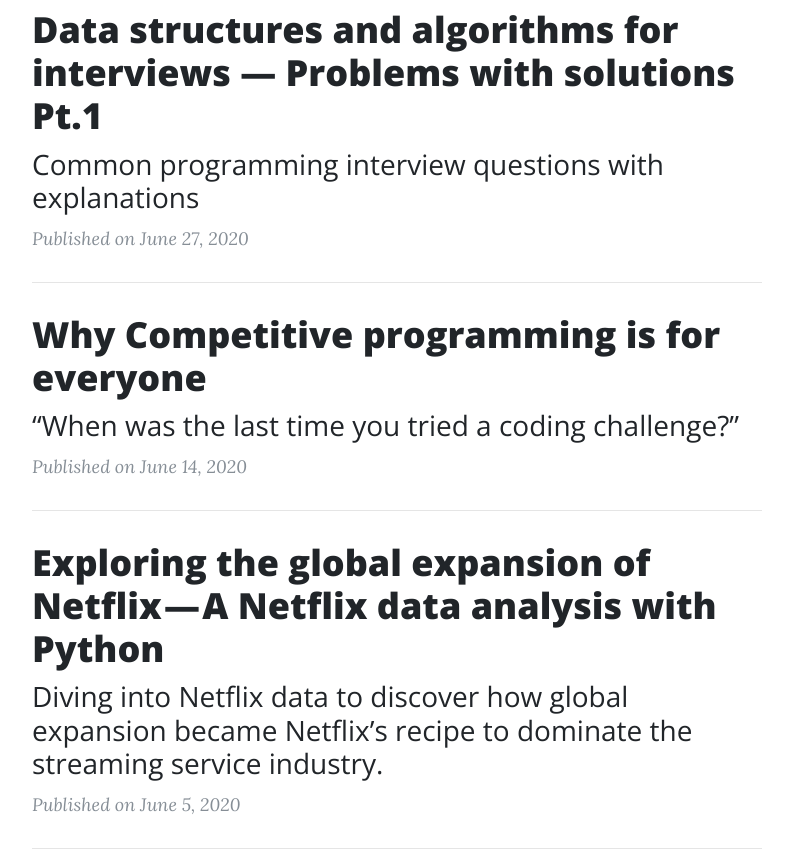
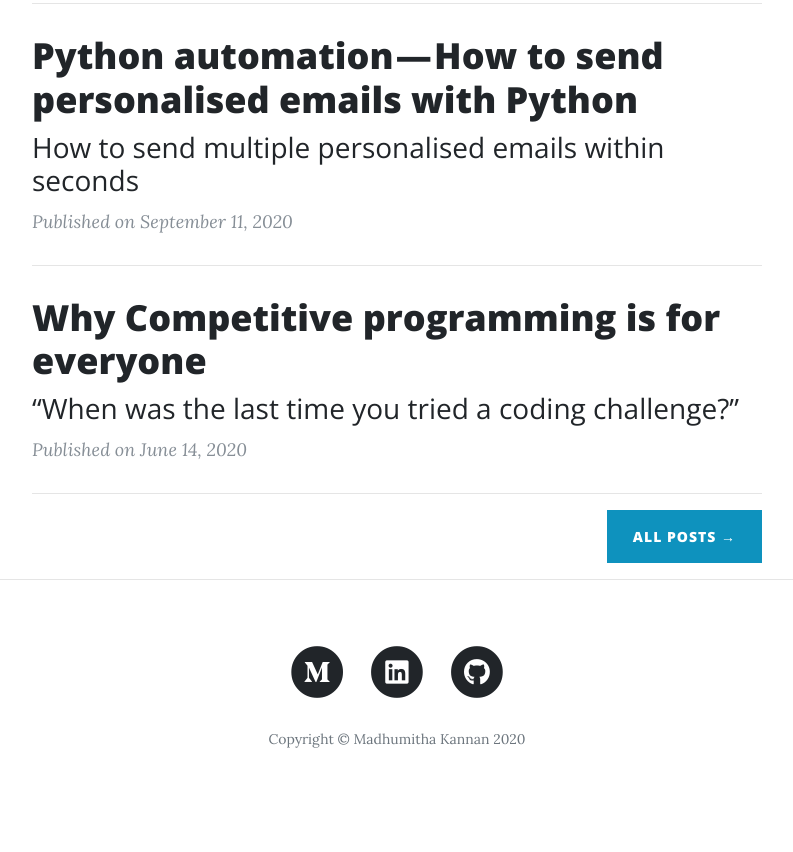
Before and after one commit to MadhumithaKannan/blog, a website: page index.html in a window 1280 px wide. Shown: the part 739-1591 px from the top of the page, without its empty margins (243-1036 px from the left). After the commit the page ends 1554 px from the top, so only its background shows below. Drawn offline with nearby package versions, Linux system fonts and the light colour scheme.

Commit message:
Add files via upload

```diff
--- a/index.html
+++ b/index.html
@@ -68,7 +68,7 @@
           <div class="image-mask">
           <div class="site-heading">
             <h1>Madhumitha Kannan</h1>
-            <span class="subheading" >  </span></div>
+            <span class="subheading" >A Data science blog</span></div>
 
           </div>
 
@@ -108,19 +108,17 @@
           </div>
           <hr>
 
-          <!-- POSTS HERE-->
-
           <div class="post-preview" data-aos="fade-up" data-aos-duration="1000">
-            <a href="https://medium.com/@madhumithakannan7/data-structures-and-algorithms-for-interviews-problems-with-solutions-pt-1-712d2dc86ae4?source=friends_link&sk=4c168775ff2ee4c8d046c1f00777f9f8">
+            <a href="https://medium.com/@madhumithakannan7/python-automation-how-to-send-personalised-emails-with-python-b6113a6eba03?source=friends_link&sk=115492d4019d97f5ed296589b3fac9ce">
               <h2 class="post-title">
-                Data structures and algorithms for interviews — Problems with solutions Pt.1
+                Python automation — How to send personalised emails with Python
               </h2>
               <h3 class="post-subtitle">
-                Common programming interview questions with explanations
+                How to send multiple personalised emails within seconds
               </h3>
             </a>
             <p class="post-meta">
-              Published on June 27, 2020</p>
+              Published on September 11, 2020</p>
           </div>
           <hr>
 
@@ -139,22 +137,6 @@
           </div>
           <hr>
 
-
-          <div class="post-preview" data-aos="fade-up" data-aos-duration="1000">
-            <a href="https://medium.com/analytics-vidhya/exploring-the-global-expansion-of-netflix-a-netflix-data-analysis-with-python-864c04965428?source=friends_link&sk=4456468a611f9a879f11bad68552ea21">
-              <h2 class="post-title">
-                Exploring the global expansion of Netflix — A Netflix data analysis with Python
-              </h2>
-              <h3 class="post-subtitle">
-                Diving into Netflix data to discover how global expansion became Netflix’s recipe to dominate the streaming service industry.
-              </h3>
-            </a>
-            <p class="post-meta">
-              Published on June 5, 2020</p>
-          </div>
-          <hr>
-
-          <!-- END OF POSTS-->
 
           <!-- Pager -->
           <div class="clearfix">
```
Also changed, not shown: blog.html (+10 -17 lines).
